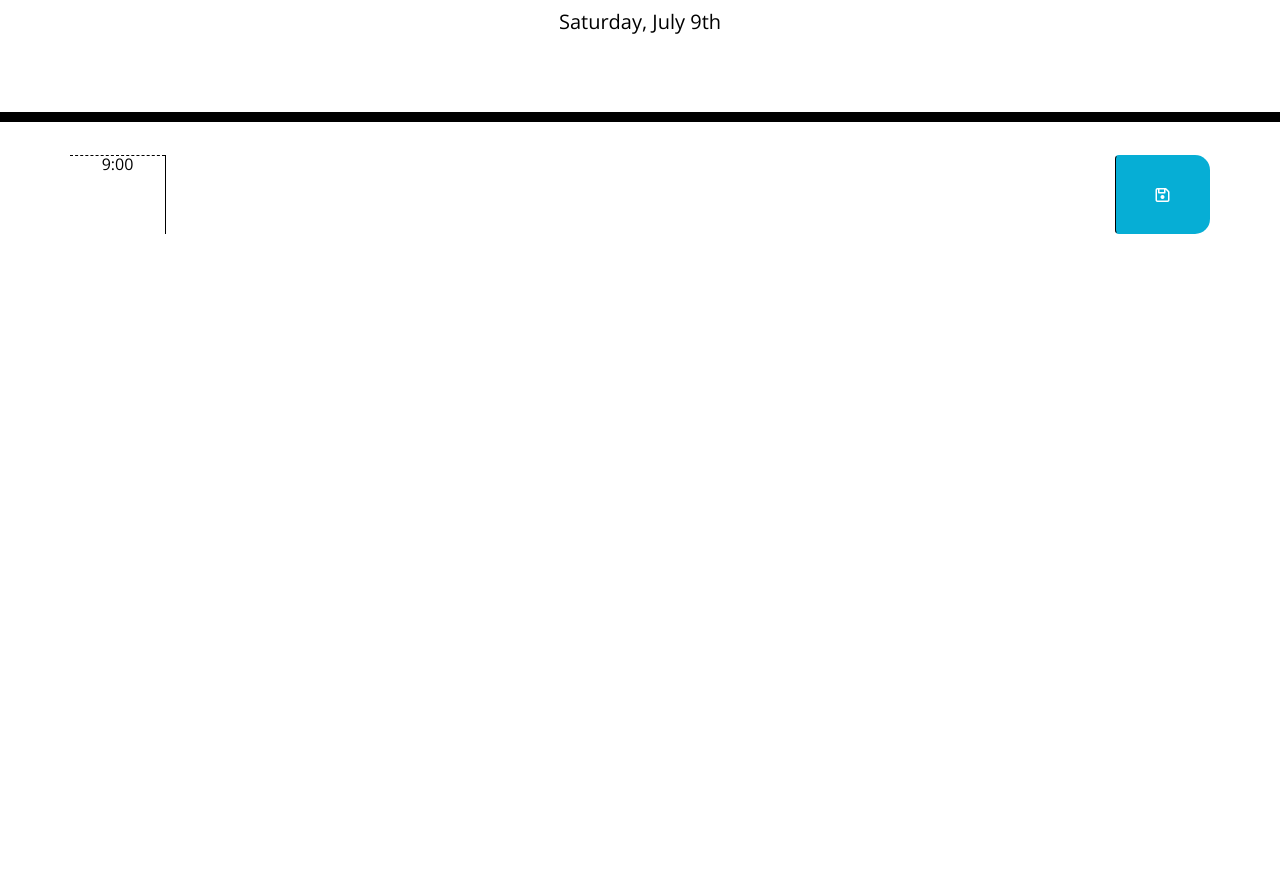
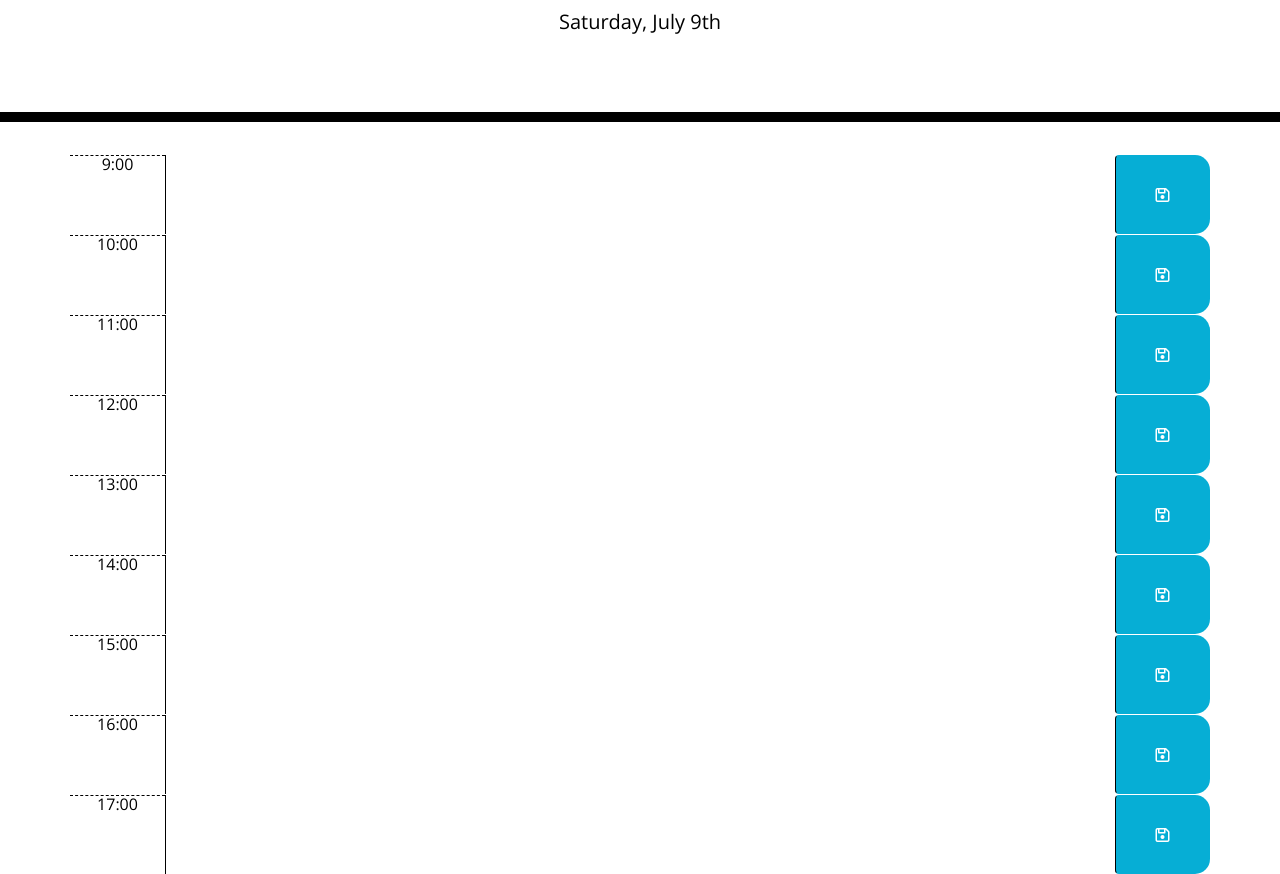
Before and after one commit to HenniePenny/05-Work-Day-Scheduler, a plain HTML site: page Develop/index.html in a window 1280 px wide. Shown: the part 182-1056 px from the top of the page. Before the commit the page ends 800 px from the top, so only its background shows below. Drawn offline with nearby package versions, Linux system fonts and the light colour scheme.

Commit message:
create all time blocks

```diff
--- a/Develop/index.html
+++ b/Develop/index.html
@@ -25,7 +25,46 @@
         <textarea name="todo" class="col-md-10 description"></textarea>
         <button class="btn saveBtn col-md-1"><i class="fa-regular fa-floppy-disk"></i></button>
       </div>
-
+      <div id="10" class="row time-block">
+        <div class="hour col-md-1">10:00</div>
+        <textarea name="todo" class="col-md-10 description"></textarea>
+        <button class="btn saveBtn col-md-1"><i class="fa-regular fa-floppy-disk"></i></button>
+      </div>
+      <div id="11" class="row time-block">
+        <div class="hour col-md-1">11:00</div>
+        <textarea name="todo" class="col-md-10 description"></textarea>
+        <button class="btn saveBtn col-md-1"><i class="fa-regular fa-floppy-disk"></i></button>
+      </div>
+      <div id="12" class="row time-block">
+        <div class="hour col-md-1">12:00</div>
+        <textarea name="todo" class="col-md-10 description"></textarea>
+        <button class="btn saveBtn col-md-1"><i class="fa-regular fa-floppy-disk"></i></button>
+      </div>
+      <div id="13" class="row time-block">
+        <div class="hour col-md-1">13:00</div>
+        <textarea name="todo" class="col-md-10 description"></textarea>
+        <button class="btn saveBtn col-md-1"><i class="fa-regular fa-floppy-disk"></i></button>
+      </div>
+      <div id="14" class="row time-block">
+        <div class="hour col-md-1">14:00</div>
+        <textarea name="todo" class="col-md-10 description"></textarea>
+        <button class="btn saveBtn col-md-1"><i class="fa-regular fa-floppy-disk"></i></button>
+      </div>
+      <div id="15" class="row time-block">
+        <div class="hour col-md-1">15:00</div>
+        <textarea name="todo" class="col-md-10 description"></textarea>
+        <button class="btn saveBtn col-md-1"><i class="fa-regular fa-floppy-disk"></i></button>
+      </div>
+      <div id="16" class="row time-block">
+        <div class="hour col-md-1">16:00</div>
+        <textarea name="todo" class="col-md-10 description"></textarea>
+        <button class="btn saveBtn col-md-1"><i class="fa-regular fa-floppy-disk"></i></button>
+      </div>
+      <div id="17" class="row time-block">
+        <div class="hour col-md-1">17:00</div>
+        <textarea name="todo" class="col-md-10 description"></textarea>
+        <button class="btn saveBtn col-md-1"><i class="fa-regular fa-floppy-disk"></i></button>
+      </div>
     </div>
     <script src="https://cdnjs.cloudflare.com/ajax/libs/jquery/3.6.0/jquery.min.js"></script>
     <script src="https://cdnjs.cloudflare.com/ajax/libs/moment.js/2.29.4/moment.min.js"></script>
```
